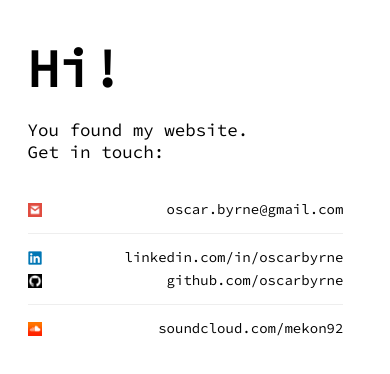
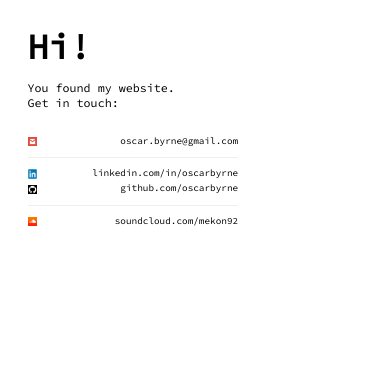
Before and after one commit to oscarbyrne/website, a plain HTML site: page index.html in a window 390 px wide. Drawn offline with Linux system fonts and the light colour scheme.

Commit message:
use cm instead of px for responsive css

```diff
--- a/index.html
+++ b/index.html
@@ -3,9 +3,9 @@
 <head>
   <title>Oscar</title>
   <meta charset="utf-8"/>
-  <link rel="stylesheet" media="only screen and (min-width: 901px)" href="css/large.css" />
-  <link rel="stylesheet" media="only screen and (max-width: 900px) and (min-width: 601px)" href="css/medium.css" />
-  <link rel="stylesheet" media="only screen and (max-width: 600px)" href="css/small.css" />
+  <link rel="stylesheet" media="only screen and (min-width: 20cm)" href="css/large.css" />
+  <link rel="stylesheet" media="only screen and (max-width: 20cm) and (min-width: 10cm)" href="css/medium.css" />
+  <link rel="stylesheet" media="only screen and (max-width: 10cm)" href="css/small.css" />
   <link rel="stylesheet" href="https://fonts.googleapis.com/css?family=Source+Code+Pro">
 </head>
 
```
